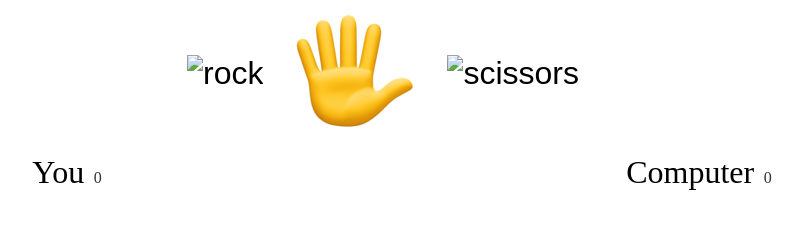
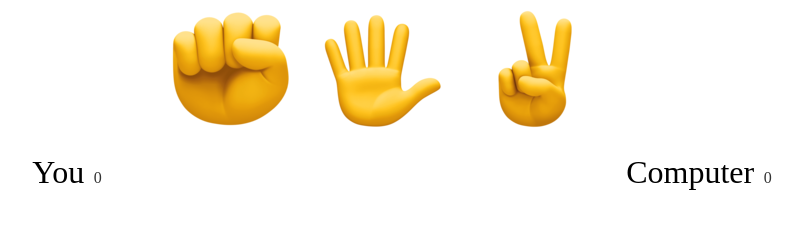
Before and after one commit to LouisCorin/Rock-Paper-Scissoris-Game, a plain HTML site: page index.html in a window 1280 px wide. Shown: the whole page, without its empty margins (257-1060 px from the left). Drawn offline with Linux system fonts and the light colour scheme; the site is published under a folder, as on GitHub Pages, so addresses that start at the root find nothing.

Commit message:
Update index.html

```diff
--- a/index.html
+++ b/index.html
@@ -10,9 +10,9 @@
 </head>
 <body>
     <div class="selections">
-        <button class="selection"><img data-selection="rock" src="/raised-fist_270a.png" alt="rock"></button>
+        <button class="selection"><img data-selection="rock" src="raised-fist_270a.png" alt="rock"></button>
         <button class="selection"><img data-selection="paper" src="hand-with-fingers-splayed_1f590-fe0f.png" alt="paper"></button>
-        <button class="selection"><img data-selection="scissors" src="/victory-hand_270c-fe0f.png" alt="scissors"></button>
+        <button class="selection"><img data-selection="scissors" src="victory-hand_270c-fe0f.png" alt="scissors"></button>
     </div>
     <div class="results">
         <div>
```
